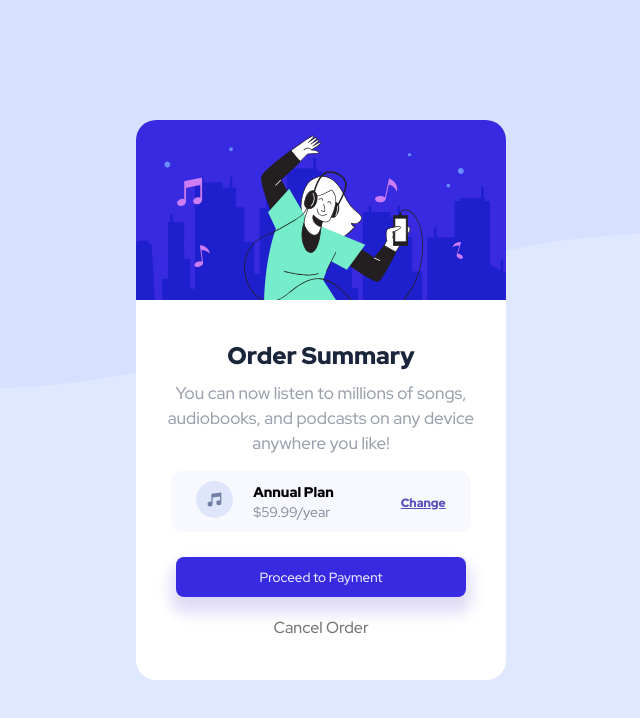
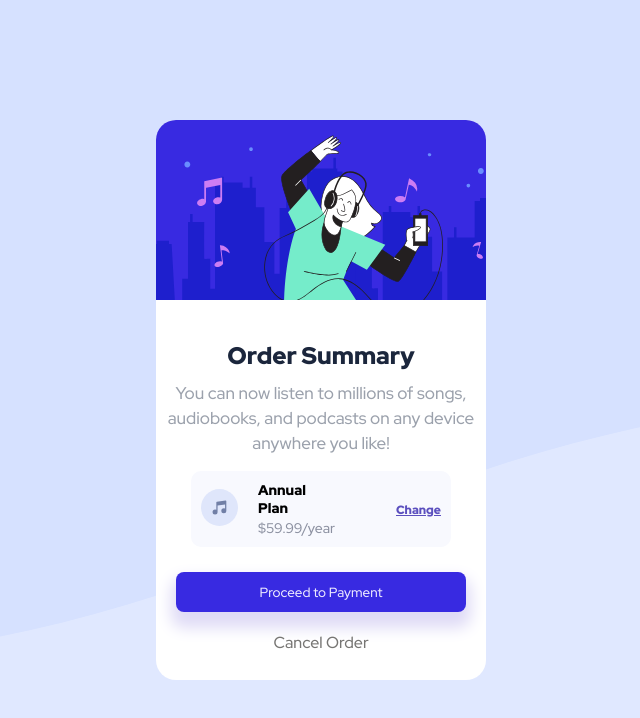
Before and after one commit to xMadux/xMadux.github.io, a plain HTML site: page index.html in a window 1280 px wide. Shown: the whole page, without its empty margins (319-959 px from the left). Drawn offline with Linux system fonts and the light colour scheme.

Commit message:
Order summary

```diff
--- a/style.css
+++ b/style.css
@@ -11,7 +11,6 @@ body{
   background-color: rgba(224,232,255,255);
   background-image: url(img/pattern-background-desktop.svg);
   background-repeat: no-repeat;
-  background-position: center top;
   background-size: contain;
   width: 100%;
   height: 100%;
@@ -131,3 +130,16 @@ body{
     margin-bottom: 2px;
     margin-right: 10px;
 }
+
+@media screen and (min-width: 375px) {
+    body{
+        background-image: url(img/pattern-background-mobile.svg);
+        background-repeat: no-repeat;
+       background-size: contain;
+    }
+
+    .content-card{
+        width: 330px;
+
+    }
+}
```
Also changed, not shown: img/pattern-background-mobile.svg (added).
